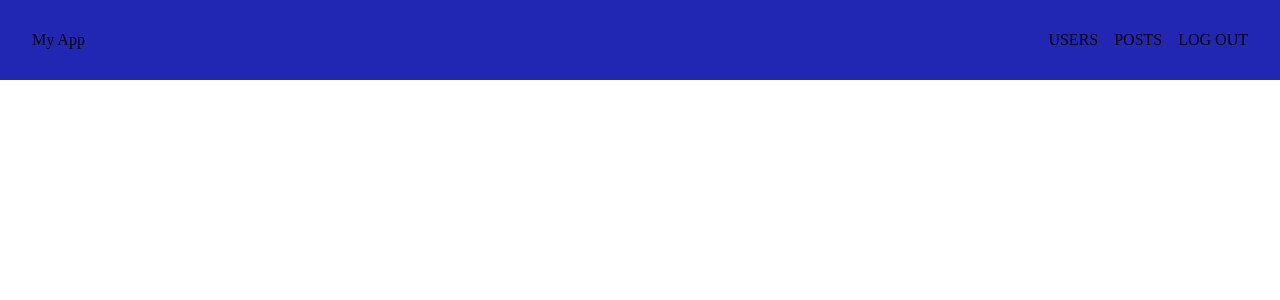
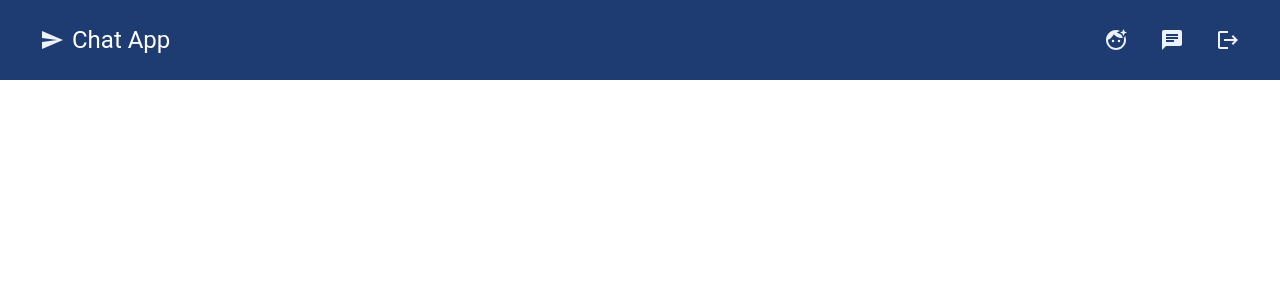
Before and after one commit to gokultp08/react_chat_app, a React (Create React App) app: page / in a window 1280 px wide. Shown: the top 300 px of the page. Built offline with nearby package versions, Linux system fonts and the light colour scheme.

Commit message:
fix resgistration

```diff
--- a/src/App.js
+++ b/src/App.js
@@ -13,6 +13,9 @@ function App() {
         main: "#2a5298",
         darker: "#1e3c72",
       },
+      secondary: {
+        main: "#edf2ff",
+      },
     },
   });
   return (
--- a/src/components/header/Header.js
+++ b/src/components/header/Header.js
@@ -1,4 +1,10 @@
 import { useNavigate } from "react-router-dom";
+import { Button, IconButton, Tooltip, Typography } from "@mui/material";
+import LogoutIcon from "@mui/icons-material/Logout";
+import ChatIcon from "@mui/icons-material/Chat";
+import FaceRetouchingNaturalIcon from "@mui/icons-material/FaceRetouchingNatural";
+import SendIcon from "@mui/icons-material/Send";
+
 import "./Header.scss";
 
 export default function Header() {
@@ -6,14 +12,39 @@ export default function Header() {
   const handleLogout = () => {
     navigate("/login");
   };
+  const handleEditUser = () => {
+    navigate("/user");
+  };
+  const handleChat = () => {
+    navigate("/chat");
+  };
 
   return (
     <div className="header">
-      <div className="title">My App</div>
+      <div className="title">
+        <IconButton color="secondary" aria-label="add to shopping cart">
+          <SendIcon />
+        </IconButton>
+        <Typography variant="h5" gutterBottom>
+          Chat App
+        </Typography>
+      </div>
       <div className="actions">
-        <div>USERS</div>
-        <div>POSTS</div>
-        <div onClick={handleLogout}>LOG OUT</div>
+        <Tooltip title="Edit User">
+          <IconButton color="secondary" onClick={handleEditUser}>
+            <FaceRetouchingNaturalIcon />
+          </IconButton>
+        </Tooltip>
+        <Tooltip title="Chat">
+          <IconButton color="secondary" onClick={handleChat}>
+            <ChatIcon />
+          </IconButton>
+        </Tooltip>
+        <Tooltip title="Logout">
+          <IconButton onClick={handleLogout} color="secondary">
+            <LogoutIcon />
+          </IconButton>
+        </Tooltip>
       </div>
     </div>
   );
--- a/src/components/header/Header.scss
+++ b/src/components/header/Header.scss
@@ -1,15 +1,18 @@
 .header {
   width: 100%;
   min-height: 5rem;
-  background-color: #2127b3;
+  background-color: #1e3c72;
   display: flex;
   justify-content: space-between;
   align-items: center;
-  // padding-left: 1rem;
-  // padding-right: 1rem;
 }
 .title {
+  display: flex;
+  flex-direction: row;
+  justify-content: space-between;
+  align-items: center;
   margin-left: 2rem;
+  color: #ffffff;
 }
 .actions {
   margin-right: 2rem;
@@ -18,3 +21,6 @@
   flex-direction: row;
   gap: 1rem;
 }
+h5 {
+  margin-bottom: 0 !important;
+}
--- a/src/components/register/Register.js
+++ b/src/components/register/Register.js
@@ -1,38 +1,62 @@
 import * as React from "react";
 import PropTypes from "prop-types";
 import Button from "@mui/material/Button";
+import TextField from "@mui/material/TextField";
 import { styled } from "@mui/material/styles";
 import Dialog from "@mui/material/Dialog";
 import DialogTitle from "@mui/material/DialogTitle";
 import DialogContent from "@mui/material/DialogContent";
-import DialogActions from "@mui/material/DialogActions";
 import Typography from "@mui/material/Typography";
+import "./Register.scss";
 
 const BootstrapDialog = styled(Dialog)(({ theme }) => ({
   "& .MuiDialogContent-root": {
-    padding: theme.spacing(2),
+    padding: theme.spacing(4),
   },
-  "& .MuiDialogActions-root": {
-    padding: theme.spacing(1),
+  "& .MuiDialogTitle-root": {
+    paddingTop: theme.spacing(4),
+    paddingLeft: theme.spacing(4),
   },
 }));
 
 export default function Register(props) {
-  const { onClose, selectedValue, open } = props;
+  const { onClose, open } = props;
 
-  const handleClose = () => {
-    onClose(selectedValue);
+  const handleClose = (value) => {
+    onClose(value);
   };
 
-  const handleListItemClick = (value) => {
-    onClose(value);
+  const handleLogin = () => {
+    // navigate("/chat");
   };
 
   return (
     <BootstrapDialog onClose={handleClose} open={open}>
-      <DialogTitle>Create New User Account</DialogTitle>
-      <DialogContent>
-        <div></div>
+      <DialogTitle>
+        <Typography variant="h4" gutterBottom>
+          Create New User Account
+        </Typography>
+      </DialogTitle>
+      <DialogContent className="content">
+        <div className="main-form">
+          <div className="name">
+            <div className="email">
+              <TextField id="name" label="Name" variant="standard" />
+              <TextField id="email" label="Email" variant="standard" />
+            </div>
+            <img src="https://images.pexels.com/photos/220453/pexels-photo-220453.jpeg?auto=compress&cs=tinysrgb&w=600" />
+          </div>
+          <TextField id="bio" label="Bio" variant="standard" />
+          <TextField id="password" label="Password" variant="standard" />
+          <div className="buttons">
+            <Button variant="contained" onClick={() => handleLogin}>
+              Login
+            </Button>
+            <Button variant="outlined" onClick={() => handleClose(null)}>
+              Close
+            </Button>
+          </div>
+        </div>
       </DialogContent>
     </BootstrapDialog>
   );
--- a/src/components/register/Register.scss
+++ b/src/components/register/Register.scss
@@ -0,0 +1,25 @@
+.main-form {
+  display: flex;
+  flex-direction: column;
+  gap: 1rem;
+}
+.name {
+  display: grid;
+  grid-template-columns: 0.7fr 0.3fr;
+  gap: 0.7rem;
+}
+.email {
+  display: flex;
+  flex-direction: column;
+  gap: 1rem;
+}
+.buttons {
+  display: flex;
+  flex-direction: row;
+  justify-content: center;
+  gap: 1rem;
+}
+img {
+  width: 100%;
+  height: 7rem;
+}
```
